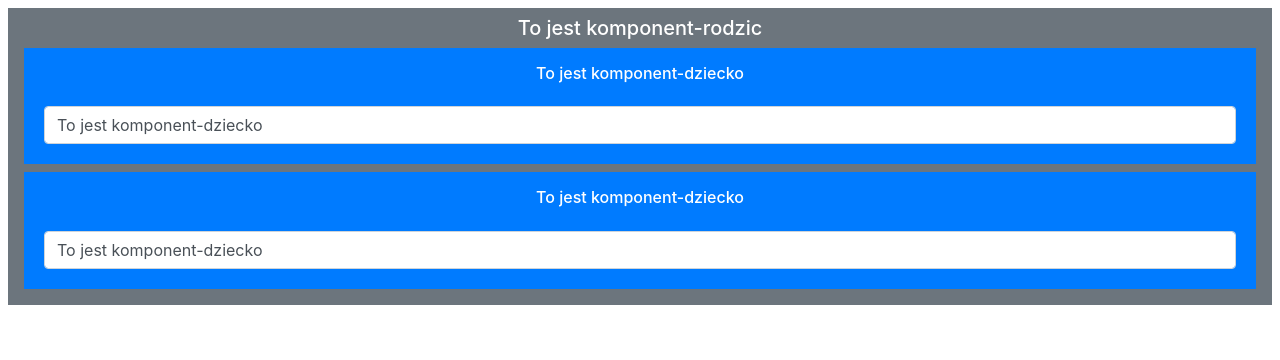
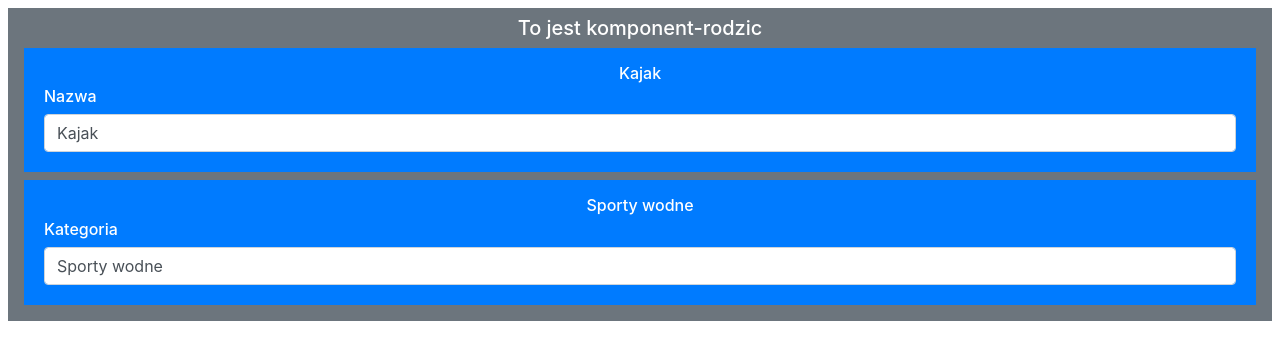
Before and after one commit to marekz/vuejs_simple_example, a Vue app in the folder templatesanddata/: page / in a window 1280 px wide. Shown: the top 360 px of the page. Built offline with nearby package versions, Linux system fonts and the light colour scheme.

Commit message:
VUEjs - props in components

```diff
--- a/templatesanddata/src/App.vue
+++ b/templatesanddata/src/App.vue
@@ -1,8 +1,8 @@
 <template>
     <div class="bg-secondary text-white text-center m-2 p-2 h5">
         {{ message }}
-        <MyFeature></MyFeature>
-        <child-component></child-component>
+        <MyFeature label-text="Nazwa" initialValue="Kajak"></MyFeature>
+        <child-component labelText="Kategoria" initialValue="Sporty wodne"></child-component>
     </div>
 </template>
 
--- a/templatesanddata/src/components/Child.vue
+++ b/templatesanddata/src/components/Child.vue
@@ -9,10 +9,10 @@
 </template>
 <script>
     export default {
-        props: ["labelText"],
+        props: ["labelText", "initialValue"],
         data: function() {
             return {
-                message: "To jest komponent-dziecko"
+                message: this.initialValue
             }
         }
     }
```
